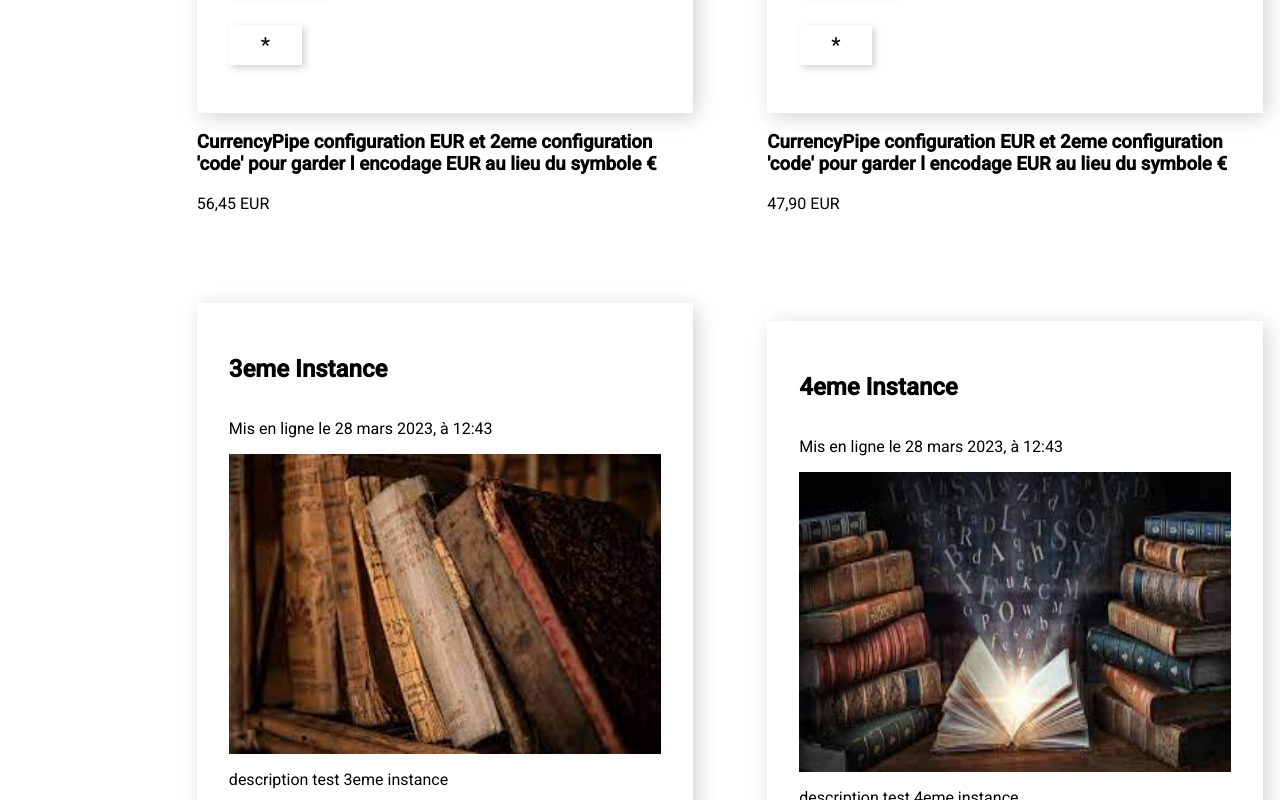
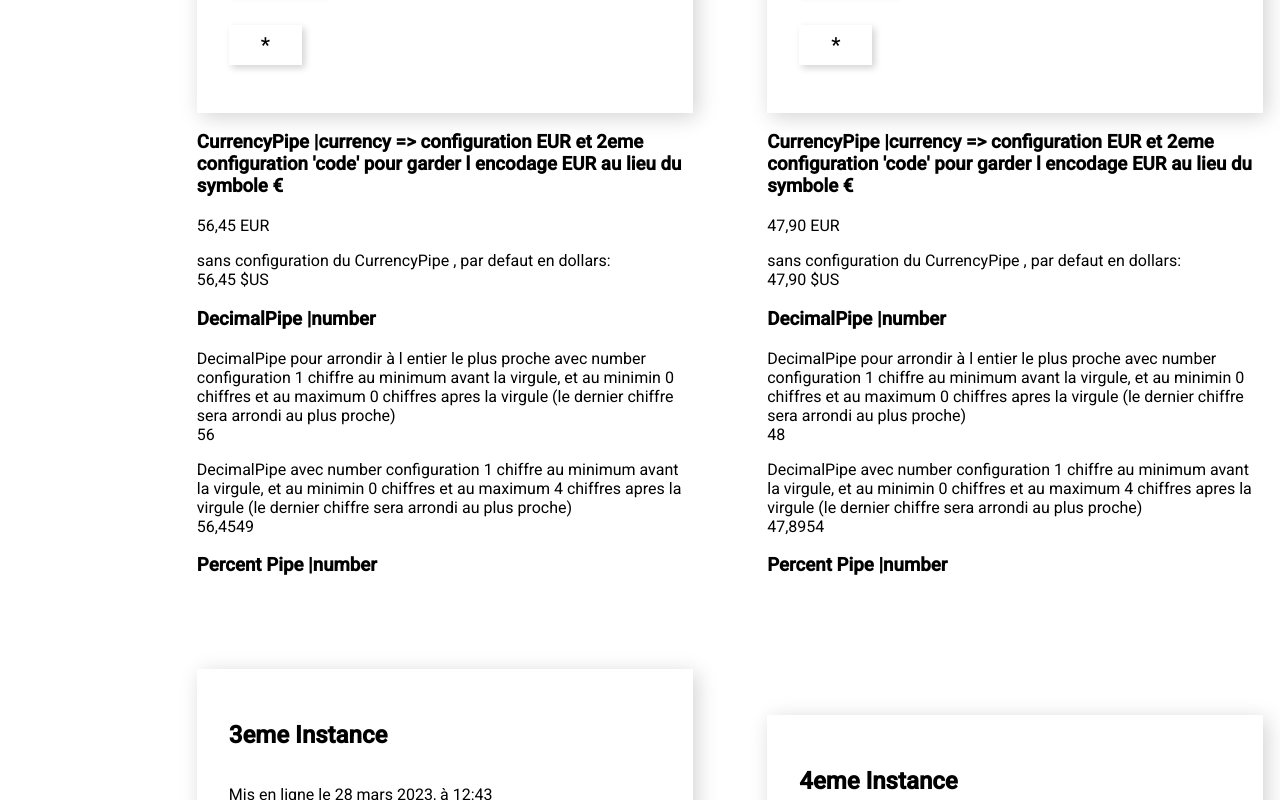
Before and after one commit to marie-lourdes/Site-snapface-Angular, an Angular app: page / in a window 1280 px wide. Shown: the part 800-1600 px from the top of the page. Built offline with nearby package versions, Linux system fonts and the light colour scheme.

Commit message:
pipe data number: face-snap.component.html => add paragraphs CurrencyPipe default , DecimalPipe for round  4 number after comma, and round to the integer without comma

```diff
--- a/src/app/face-snap/face-snap.component.html
+++ b/src/app/face-snap/face-snap.component.html
@@ -32,5 +32,15 @@
         }"> * </button>
     </p>
 </div>
-<h3> CurrencyPipe configuration EUR et 2eme configuration 'code' pour garder l encodage EUR au lieu du symbole €</h3>
+<h3> CurrencyPipe |currency => configuration EUR et 2eme configuration 'code' pour garder l encodage EUR au lieu du symbole €</h3>
+
+<!--CurrencyPipe arrondi par defaut le chiffre a 2 chiffres apres la virgule786,06549 =786,07 EUR et remplace le point du nombre decimal par la virgule-->
 <p>{{ faceSnap.price | currency: 'EUR' : 'code' }}</p>
+<p>sans configuration du CurrencyPipe , par defaut en dollars:<br/>{{ faceSnap.price  | currency}}</p>
+
+<h3> DecimalPipe |number</h3>
+<p> DecimalPipe pour arrondir à l entier le plus proche avec number configuration 1 chiffre au minimum avant la virgule, et au minimin 0 chiffres et au maximum 0 chiffres apres la virgule (le dernier chiffre sera arrondi au plus proche) <br/>{{ faceSnap.price  | number:'1.0-0'}}</p>
+
+<p> DecimalPipe avec number configuration 1 chiffre au minimum avant la virgule, et au minimin 0 chiffres et au maximum 4 chiffres apres la virgule (le dernier chiffre sera arrondi au plus proche)<br/>{{ faceSnap.price  | number:'1.0-4'}}</p>
+
+<h3> Percent Pipe |number</h3>
--- a/src/app/face-snap/face-snap.component.ts
+++ b/src/app/face-snap/face-snap.component.ts
@@ -12,6 +12,7 @@ import { FaceSnap} from '../models/face-snap.model';
 //implementation de l interface OnInit
 // le bang ! permet de promettre a Typescript qu on va initialiser les propriétés et de ne pas provoquer d erreur de console
 export class FaceSnapComponent  implements OnInit {
+
   // la classe "FaceSnap" est un type de donnée qu'on declare à la proprieté faceSnap
   //Pour que la propriété du child facecomponent puissent etre injecté depuis le parent nous utilisons le decorateur @input()
   //@input() va crée une sorte de champs à la class et un attribut html au FaceComponent qui sera accessible depuis le component parent
```
